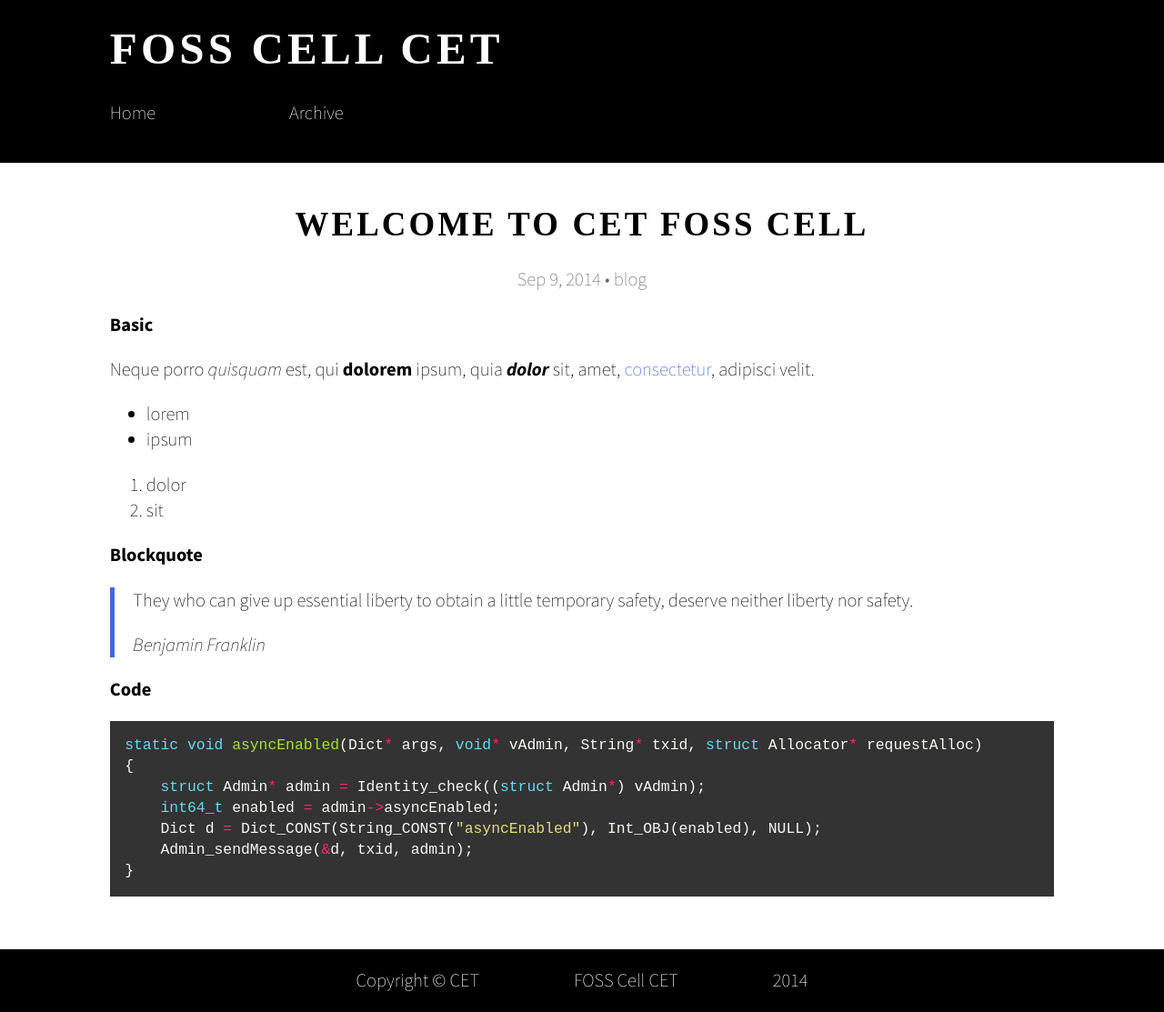
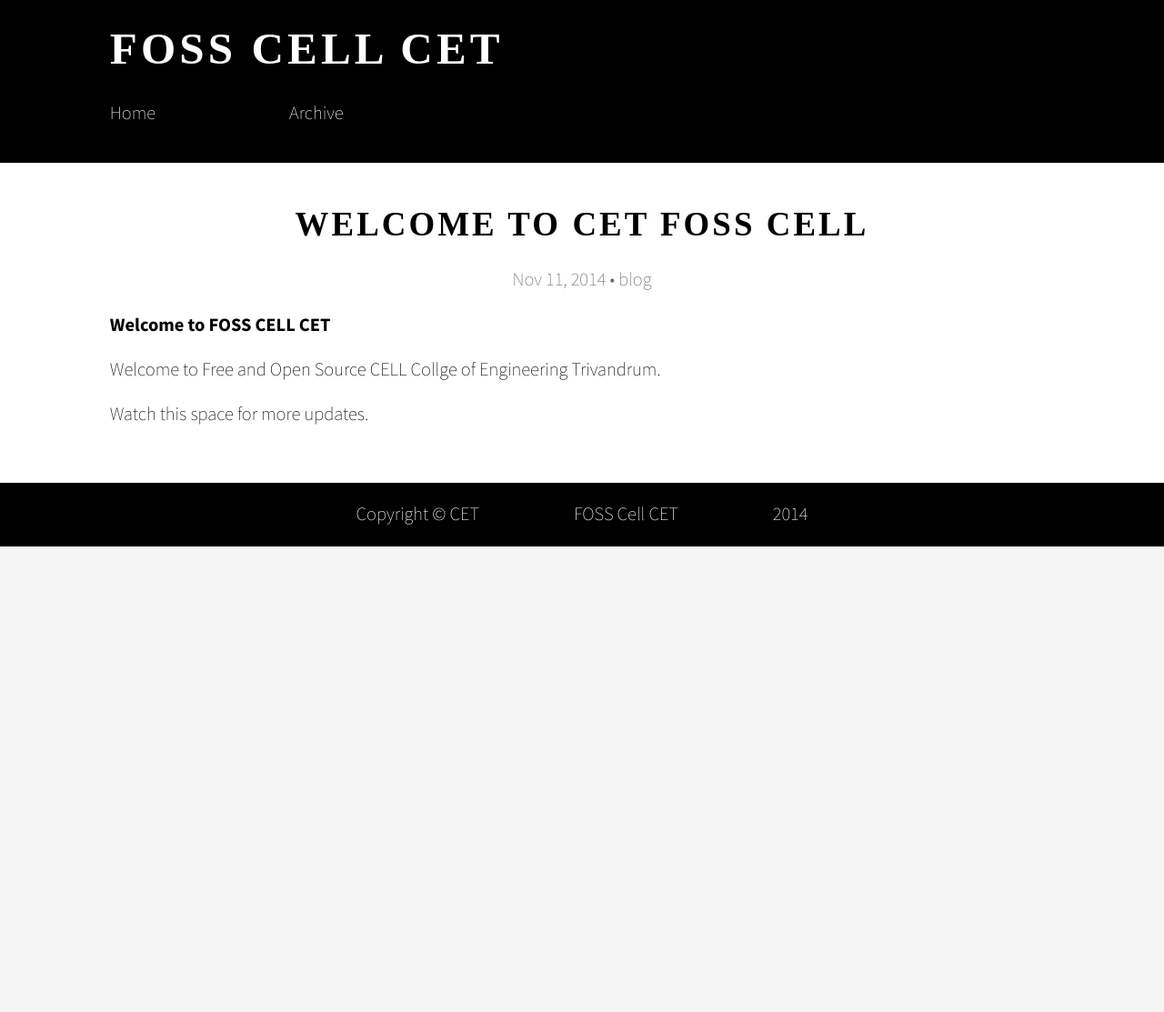
Before and after one commit to cetfosscell/cetfosscell.github.io, a Jekyll site: the page built from _posts/2014-11-11-welcome-to-cetfosscell.md, in a window 1280 px wide. Shown: the whole page at 91% size. Built offline with Jekyll 4.4.1, drawn with Linux system fonts in a browser that asks for light colours; some web fonts are replaced; Markdown is read by kramdown in place of the engine named in the settings; a script that is not in the unit is left out; after the commit the page ends 900 px from its top, so only the background shows below that.

Commit message:
New posts

````diff
--- a/_posts/2014-11-11-welcome-to-cetfosscell.md
+++ b/_posts/2014-11-11-welcome-to-cetfosscell.md
@@ -1,33 +1,11 @@
 ---
 title:  "Welcome to CET FOSS CELL"
-date:   2014-09-09 22:37:00
+date:   2014-11-11 22:37:00
 categories: blog
 ---
 
-**Basic**
+**Welcome to FOSS CELL CET**
 
-Neque porro *quisquam* est, qui **dolorem** ipsum, quia ***dolor*** sit, amet, [consectetur](http://cjdns.info/), adipisci velit.
+Welcome to Free and Open Source CELL Collge of Engineering Trivandrum.
 
- * lorem
- * ipsum
-
-1. dolor
-2. sit
-
-**Blockquote**
-
-> They who can give up essential liberty to obtain a little temporary safety, deserve neither liberty nor safety.
->
-> _Benjamin Franklin_
-
-**Code**
-
-```c
-static void asyncEnabled(Dict* args, void* vAdmin, String* txid, struct Allocator* requestAlloc)
-{
-    struct Admin* admin = Identity_check((struct Admin*) vAdmin);
-    int64_t enabled = admin->asyncEnabled;
-    Dict d = Dict_CONST(String_CONST("asyncEnabled"), Int_OBJ(enabled), NULL);
-    Admin_sendMessage(&d, txid, admin);
-}
-```
+Watch this space for more updates.
````
Also changed, not shown: _posts/2014-12-11-icfoss-5th-conf.md (added, +21 -0 lines), img/fossmeet.jpg (added), 5 other files.
